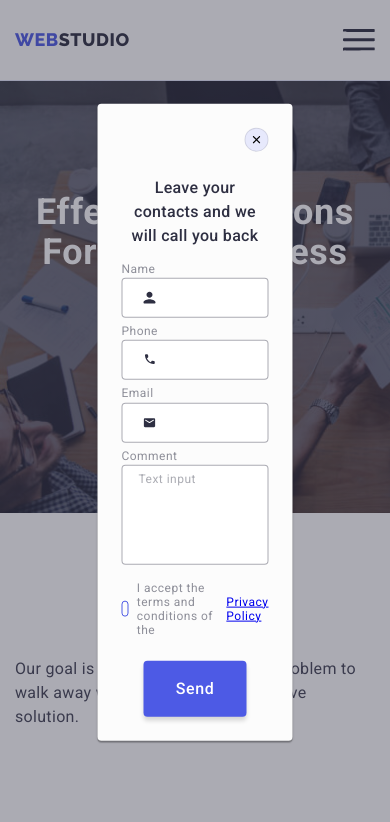
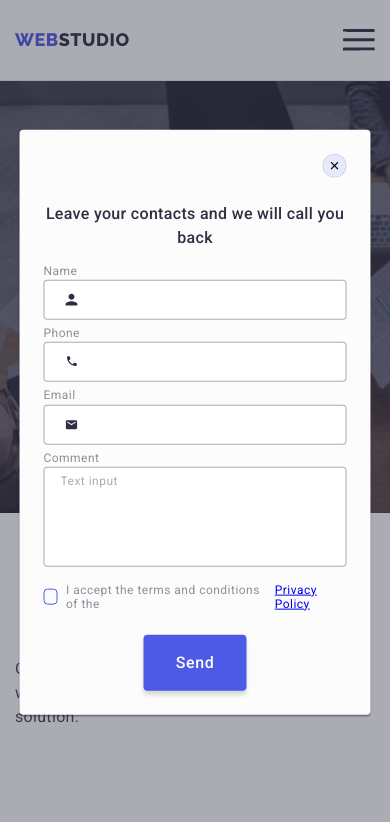
Before and after one commit to SheGaDev/goit-markup-hw-07, a plain HTML site: page index.html in a window 390 px wide. Both pictures are taken after a click on the button "Order Service". Shown: the top 822 px of the page. Drawn offline with nearby package versions, Linux system fonts and the light colour scheme.

Commit message:
Update adaptive.css

```diff
--- a/css/adaptive.css
+++ b/css/adaptive.css
@@ -113,10 +113,13 @@
     form > p.t-s-l {
         margin-bottom: 0;
     }
+    .modal {
+        max-width: 392px;
+    }
 }
 @media screen and (max-width: 480px){
     .modal {
-        max-width: 392px;
+        min-width: 90%;
     }
 }
 @media screen and (min-device-pixel-ratio: 2) and (max-width: 767px),
```
